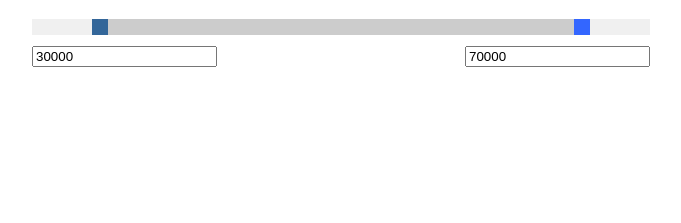
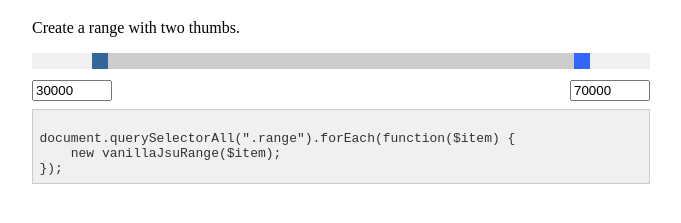
Before and after one commit to JavaScriptUtilities/vanillaJsuRange, a website: page index.html in a window 1280 px wide. Shown: the part 61-284 px from the top of the page, without its empty margins (299-980 px from the left). Drawn offline with Linux system fonts and the light colour scheme.

Commit message:
v 1.0.0
- Add install instructions.
- Refresh from input change or event.

```diff
--- a/assets/css/demo.css
+++ b/assets/css/demo.css
@@ -20,6 +20,7 @@ body {
     margin-top: 1em;
     padding: 0.5em;
     border: 1px solid #CCC;
+    overflow: auto;
     font-family: monospace;
     white-space: pre-wrap;
     white-space: -moz-pre-wrap;
@@ -32,16 +33,20 @@ body {
   Range
 ---------------------------------------------------------- */
 
-[data-vanilla-jsu-range] input {
+body [data-vanilla-jsu-range] {
+    margin-bottom: 40px;
+}
+
+body [data-vanilla-jsu-range] input[data-range-type] {
     z-index: 1;
     position: absolute;
     top: 2em;
 }
 
-[data-vanilla-jsu-range] input.min {
+[data-vanilla-jsu-range] [data-range-type="min"] {
     left: 0;
 }
 
-[data-vanilla-jsu-range] input.max {
+[data-vanilla-jsu-range] [data-range-type="max"] {
     right: 0;
 }
--- a/assets/css/range.css
+++ b/assets/css/range.css
@@ -10,7 +10,6 @@
     height: 1em;
     padding: 0 0.5em;
     background-color: #F0F0F0;
-    pointer-events: none;
 }
 
 [data-vanilla-jsu-range] [data-inner] {
@@ -18,6 +17,7 @@
     position: relative;
     height: 100%;
     background-color: #F0F0F0;
+    pointer-events: none;
 }
 
 /* ----------------------------------------------------------
--- a/assets/js/range.js
+++ b/assets/js/range.js
@@ -1,12 +1,13 @@
 /*
  * Plugin Name: Vanilla JSU Range
- * Version: 0.3.0
+ * Version: 1.0.0
  * Plugin URL: https://github.com/JavaScriptUtilities/vanillaAnimateWords
  * JavaScriptUtilities Vanilla JSU Range may be freely distributed under the MIT license.
  */
 
 function vanillaJsuRange($range) {
-    var draggedElement,
+    'use strict';
+    var draggedElement = false,
         innerStart,
         innerWidth,
         positions = [0, 0],
@@ -23,7 +24,7 @@ function vanillaJsuRange($range) {
     var _opt = {
         round: false,
         step: 1,
-        min: 10,
+        min: 1,
         max: 100,
     };
 
@@ -35,7 +36,7 @@ function vanillaJsuRange($range) {
         }
 
         /* Check inputs */
-        $inp = [$range.querySelector('input.min'), $range.querySelector('input.max')];
+        $inp = [$range.querySelector('input[data-range-type="min"]'), $range.querySelector('input[data-range-type="max"]')];
         if (!$inp || !$inp[0] || !$inp[1]) {
             return;
         }
@@ -46,8 +47,8 @@ function vanillaJsuRange($range) {
         setOptions();
         setUpItems();
         setUpDragNDrop();
-        setUpInitialValues();
-
+        setUpRefresh();
+        setUpValues();
     }
 
     function setOptions() {
@@ -84,9 +85,19 @@ function vanillaJsuRange($range) {
         $inner.appendChild($thumbs[0]);
         $inner.appendChild($thumbs[1]);
         $range.appendChild($inner);
+
+        /* Force settings on number inputs */
+        for (var i = 0; i <= 1; i++) {
+            $inp[i].setAttribute('step', _opt.step);
+            $inp[i].setAttribute('min', _opt.min);
+            $inp[i].setAttribute('max', _opt.max);
+        }
     }
 
-    function setUpInitialValues() {
+    function setUpValues() {
+        if (draggedElement) {
+            return;
+        }
 
         /* Store initial values */
         var _values = [$inp[0].value, $inp[1].value];
@@ -109,7 +120,23 @@ function vanillaJsuRange($range) {
     }
 
     /* ----------------------------------------------------------
-      Events
+      Refresh events
+    ---------------------------------------------------------- */
+
+    function setUpRefresh() {
+        $range.addEventListener('vanilla-jsu-range-refresh', function() {
+            setUpValues();
+        });
+
+        /* $inp - i */
+        for (var i = 0, len = $inp.length; i < len; i++) {
+            $inp[i].addEventListener('change', setUpValues);
+        }
+
+    }
+
+    /* ----------------------------------------------------------
+      Dragndrop
     ---------------------------------------------------------- */
 
     function setUpDragNDrop() {
@@ -169,7 +196,7 @@ function vanillaJsuRange($range) {
             }
         }
 
-        if (iEl == 0) {
+        if (iEl === 0) {
             /* Too high ? */
             if (rangePercent >= positions[1]) {
                 rangePercent = positions[1] - _opt.step;
@@ -191,7 +218,7 @@ function vanillaJsuRange($range) {
         $thumbs[iEl].style.left = leftPercent + '%';
 
         /* Position track */
-        if (iEl == 0) {
+        if (iEl === 0) {
             $track.style.left = leftPercent + '%';
         }
         $track.style.width = ((positions[1] - positions[0]) / rangeLevel * 100) + '%';
--- a/index.html
+++ b/index.html
@@ -10,10 +10,14 @@
     </head>
     <body>
         <h1>Double Range</h1>
+        <p>Create a range with two thumbs.</p>
         <div class="range" data-min="25000" data-max="75000" data-round="1" data-step="1000">
-            <input type="number" class="min" name="min" value="30000" readonly />
-            <input type="number" class="max" name="max" value="70000" readonly />
+            <input type="number" data-range-type="min" name="min" value="30000" />
+            <input type="number" data-range-type="max" name="max" value="70000" />
         </div>
-        <script>document.querySelectorAll('.range').forEach(vanillaJsuRange);</script>
+        <script class="script-visible">
+document.querySelectorAll(".range").forEach(function($item) {
+    new vanillaJsuRange($item);
+});</script>
     </body>
 </html>
--- a/package.json
+++ b/package.json
@@ -1,6 +1,6 @@
 {
   "name": "vanillaJsuRange",
-  "version": "0.3.0",
+  "version": "1.0.0",
   "description": "Create a range with two thumbs",
   "main": "assets/js/range.js",
   "scripts": {},
```
Also changed, not shown: README.md, assets/js/range.min.js.
